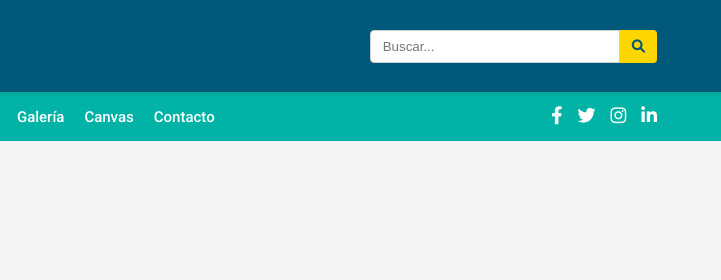
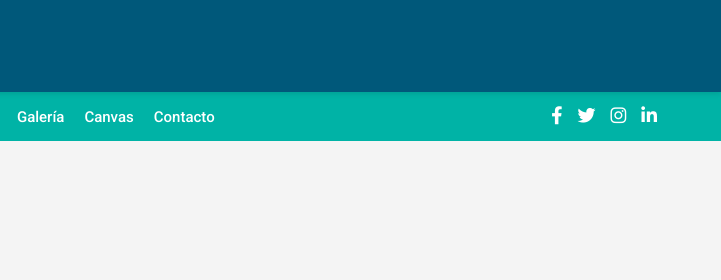
Before and after one commit to AleiqColombia/aleiq-colombia.github.io, a plain HTML site: page index.html in a window 1280 px wide. Shown: the top 280 px of the page, 559-1280 px from the left. Drawn offline with nearby package versions, Linux system fonts and the light colour scheme.

Commit message:
eliminación barra de busqueda

```diff
--- a/index.html
+++ b/index.html
@@ -19,10 +19,6 @@
                         <h1>ALEIQ Colombia</h1>
                         <p class="tagline">Asociación Latinoamericana de Estudiantes de Ingeniería Química</p>
                     </div>
-                </div>
-                <div class="search-bar">
-                    <input type="text" placeholder="Buscar...">
-                    <button type="submit"><i class="fas fa-search"></i></button>
                 </div>
             </div>
         </div>
```
